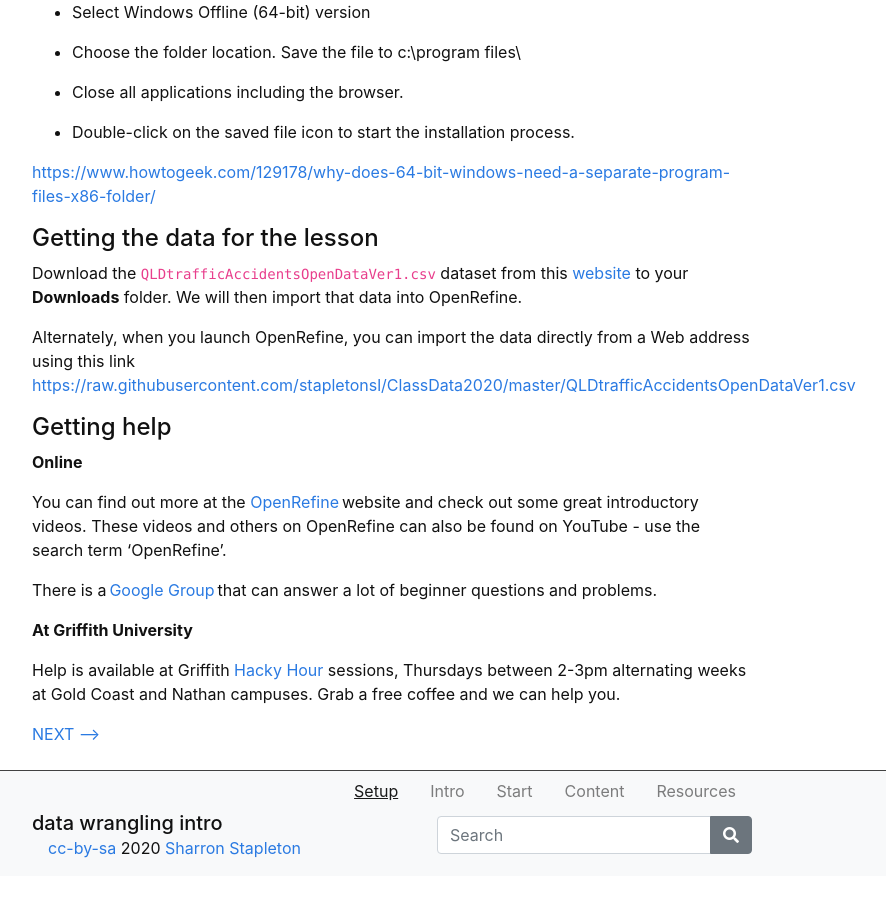
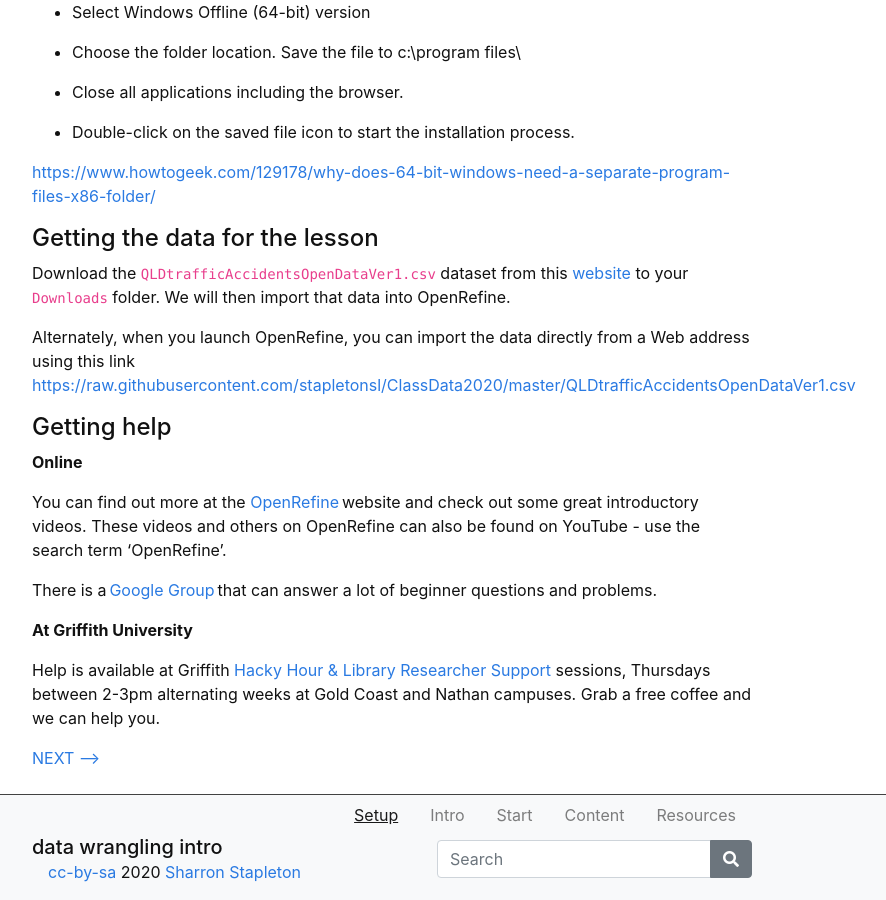
Before and after one commit to GULibrarySandbox/intro-data-wrangle, a Jekyll site: the page built from content/0-setup.md, in a window 1280 px wide and 900 px high, scrolled down 1670 px. Shown: the whole window, without its empty margins (248-1134 px from the left). Built offline with Jekyll 4.4.1, drawn with Linux system fonts in a browser that asks for light colours; before the commit the page ends 2546 px from its top, so only the background shows below that.

Commit message:
Update 0-setup.md

```diff
--- a/content/0-setup.md
+++ b/content/0-setup.md
@@ -62,9 +62,9 @@ You may also need to install Java for Windows
 
 - Select appropriate bit download
 
-32-bit via:[https://www.java.com/en/download/](https://www.java.com/en/download/)
+32-bit via: [https://www.java.com/en/download/](https://www.java.com/en/download/)
 
-64-bit via:[https://www.java.com/en/download/manual.jsp](https://www.java.com/en/download/manual.jsp) and
+64-bit via: [https://www.java.com/en/download/manual.jsp](https://www.java.com/en/download/manual.jsp) and
 
 - Select Windows Offline (64-bit) version
 
@@ -79,7 +79,7 @@ You may also need to install Java for Windows
 #### Getting the data for the lesson
 
 Download the `QLDtrafficAccidentsOpenDataVer1.csv` dataset from this [website](https://research-storage.griffith.edu.au/owncloud/index.php/s/NphyCS2OvSIZe8E)
-to your **Downloads** folder. We will then import that data into OpenRefine.
+to your `Downloads` folder. We will then import that data into OpenRefine.
 
 Alternately, when you launch OpenRefine, you can import the data directly from a Web address using this link [https://raw.githubusercontent.com/stapletonsl/ClassData2020/master/QLDtrafficAccidentsOpenDataVer1.csv](https://raw.githubusercontent.com/stapletonsl/ClassData2020/master/QLDtrafficAccidentsOpenDataVer1.csv)
 
@@ -93,6 +93,6 @@ There is a [Google Group](https://groups.google.com/forum/#!forum/openrefine)
 
 **At Griffith University**
 
-Help is available at Griffith [Hacky Hour](https://hackyhourgriffith.wordpress.com/) sessions, Thursdays between 2-3pm alternating weeks at Gold Coast and Nathan campuses.  Grab a free coffee and we can help you.
+Help is available at Griffith [Hacky Hour & Library Researcher Support](https://hackyhourgriffith.wordpress.com/) sessions, Thursdays between 2-3pm alternating weeks at Gold Coast and Nathan campuses.  Grab a free coffee and we can help you.
 
 [NEXT -->](data-wrangling-intro-for-hass-2.md)
```
